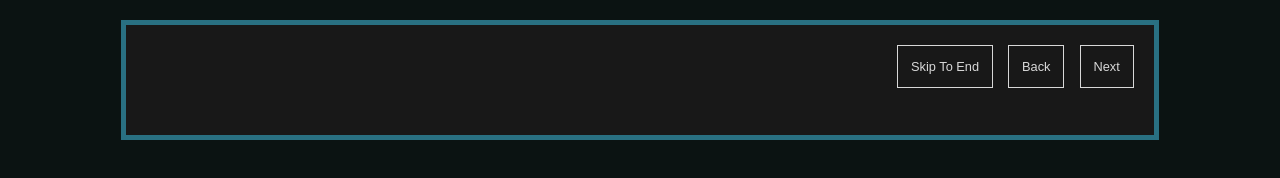
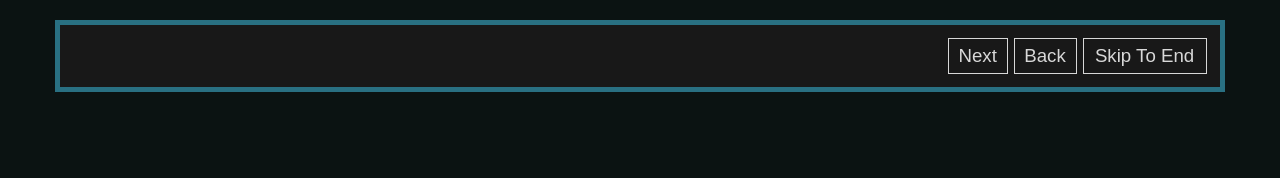
Before and after one commit to byuitechops/planet-simulator-v2, a website: page index.html in a window 1280 px wide. Drawn offline with nearby package versions, Linux system fonts and the light colour scheme.

Commit message:
style updates

```diff
--- a/index.html
+++ b/index.html
@@ -9,8 +9,10 @@
 	<main>
 		<div id="drawing"></div>
 		<div id="descriptionBox">
+      <div id="content">
 			<h3 id="currentTP"></h3><span id="details"></span>
 			<p id="message"></p>
+      </div>
 			<div id="buttons">
 				<button id="next">Next</button>
 				<button id="prev">Back</button>
--- a/style.css
+++ b/style.css
@@ -1,6 +1,7 @@
 body {
 	background-color:#0b1312;
 	margin: 5px auto;
+  box-sizing: border-box;
 }
 
 #descriptionBox {
@@ -9,30 +10,40 @@ body {
 	color:#FFF;
 	font-family: 'Roboto Slab', serif;
 	padding:10px;
-	position:relative;
-	width: 86%;
+  display: flex;
+	width: 89%;
+  max-width: 1140px;
 	margin: 20px auto;
-	height: 7vw;
-	max-width: 126vh;
 }
-
+#content{
+	width: 75%;
+  padding-right: 20px;
+}
 #buttons {
-	position:absolute;
-	top:1vw;
-	right:1vw;
+  flex-grow: 1;
+  display: flex;
+  flex-wrap: wrap;
+  align-items: flex-start;
+  align-content: flex-start;
+  justify-content: flex-end;
 }
 
 #next, #prev, #terminate {
 	background-color:#181818;
 	border: 1px solid #d8d8d8;
-	padding: 1vw;
-	margin: .6vw;
-	float:right;
-	font-size: 1vw;
+	padding: 6px 8px;
+	margin: 3px;
+	font-size: 14pt;
 	color:#d8d8d8;
 	cursor:pointer;
 }
+#next, #prev{
+  flex-grow: 1;
+}
 
+#terminate{
+  flex-grow: 2;
+}
 #next:disabled, #prev:disabled, #terminate:disabled{
 	border-color: #333;
 	color:#333;
@@ -44,26 +55,26 @@ body {
 }
 
 #message {
-	font-size: 1vw;
-	width:75%;
+	font-size: 14pt;
 	margin:3px;
 	margin-top:5px;
 }
 
 h3 {
-	font-size: 1.5vw;
+	font-size: 16pt;
 	margin:3px;
 	display:inline;
 }
 
 #details {
-	font-size: 1.5vw;
+	font-size: 16pt;
 	margin-left: 2vw;
 	color:#888
 }
 
 svg {
-	width: 90vw;
+	width: 100%;
+  max-width: 1170px;
 	margin: 0 auto;
 	height: 70vh;
 	max-height: 50vw;
```
